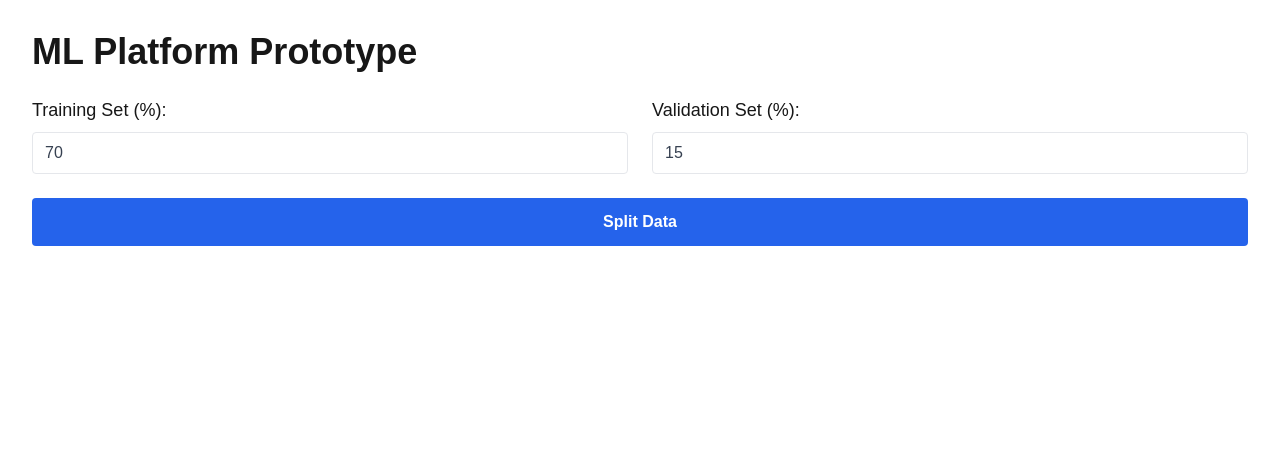
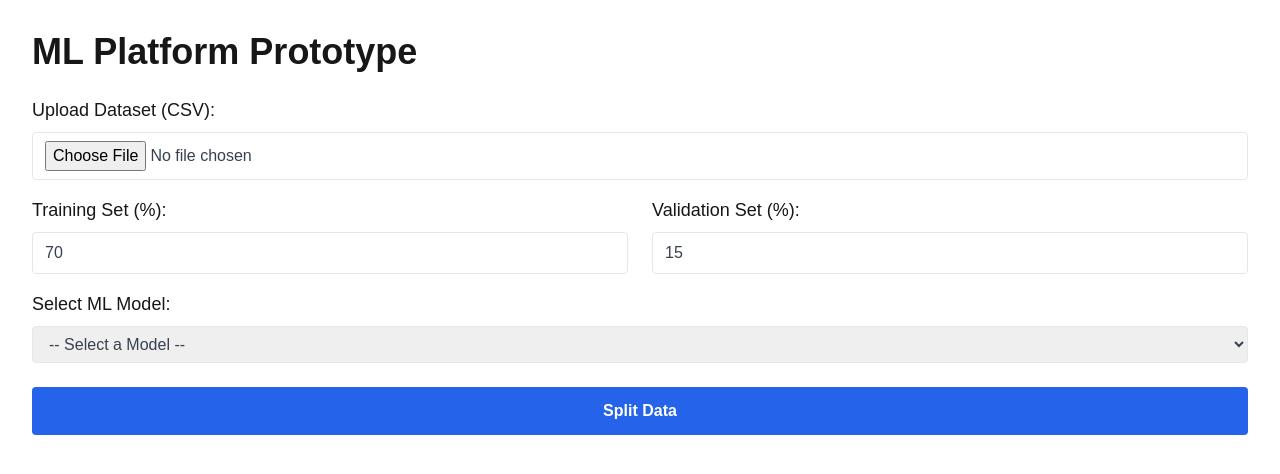
Before and after one commit to samarmubarakpk/ml_no_code_platform, a Next.js app in the folder ml-platform-frontend/my-app/: page / in a window 1280 px wide. Shown: the top 474 px of the page. Built offline with nearby package versions, Linux system fonts and the light colour scheme.

Commit message:
page.js updated

```diff
--- a/ml-platform-frontend/my-app/src/app/page.js
+++ b/ml-platform-frontend/my-app/src/app/page.js
@@ -5,22 +5,51 @@ export default function Home() {
   const [splitSizes, setSplitSizes] = useState(null)
   const [trainSize, setTrainSize] = useState(70)
   const [valSize, setValSize] = useState(15)
+  const [selectedFile, setSelectedFile] = useState(null)
+  const [model, setModel] = useState("")
 
   const handleSplit = async () => {
+    if (!selectedFile) {
+      alert("Please upload a file before proceeding.")
+      return
+    }
+
     try {
-      const response = await fetch(
-        `http://localhost:8000/split-data?train_size=${trainSize/100}&val_size=${valSize/100}`
-      )
+      const formData = new FormData()
+      formData.append("file", selectedFile)
+      formData.append("train_size", trainSize / 100)
+      formData.append("val_size", valSize / 100)
+
+      const response = await fetch("http://localhost:8000/split-data", {
+        method: "POST",
+        body: formData,
+      })
+
       const data = await response.json()
       setSplitSizes(data.split_sizes)
     } catch (error) {
-      console.error('Error:', error)
+      console.error("Error:", error)
     }
+  }
+
+  const handleFileChange = (event) => {
+    setSelectedFile(event.target.files[0])
   }
 
   return (
     <main className="p-8 space-y-6">
       <h1 className="text-4xl font-extrabold mb-6">ML Platform Prototype</h1>
+
+      <div className="space-y-4">
+        <div>
+          <label className="block text-lg font-medium mb-2">Upload Dataset (CSV):</label>
+          <input
+            type="file"
+            accept=".csv"
+            onChange={handleFileChange}
+            className="w-full border rounded px-3 py-2 text-gray-700 focus:outline-none focus:ring focus:ring-blue-300"
+          />
+        </div>
 
         <div className="grid grid-cols-1 sm:grid-cols-2 gap-6">
           <div>
@@ -44,6 +73,21 @@ export default function Home() {
           </div>
         </div>
 
+        <div>
+          <label className="block text-lg font-medium mb-2">Select ML Model:</label>
+          <select
+            value={model}
+            onChange={(e) => setModel(e.target.value)}
+            className="w-full border rounded px-3 py-2 text-gray-700 focus:outline-none focus:ring focus:ring-blue-300"
+          >
+            <option value="">-- Select a Model --</option>
+            <option value="linear_regression">Linear Regression</option>
+            <option value="random_forest">Random Forest</option>
+            <option value="svm">Support Vector Machine</option>
+          </select>
+        </div>
+      </div>
+
       <button
         onClick={handleSplit}
         className="w-full bg-blue-600 hover:bg-blue-700 text-white font-bold py-3 px-6 rounded transition duration-300"
```
Lines whose indentation alone changed are shown as unchanged.
